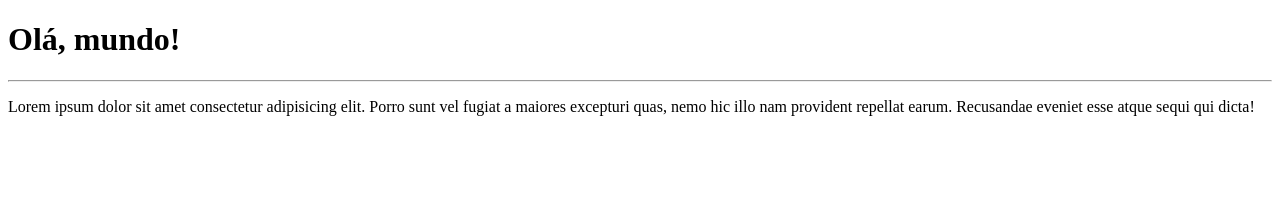
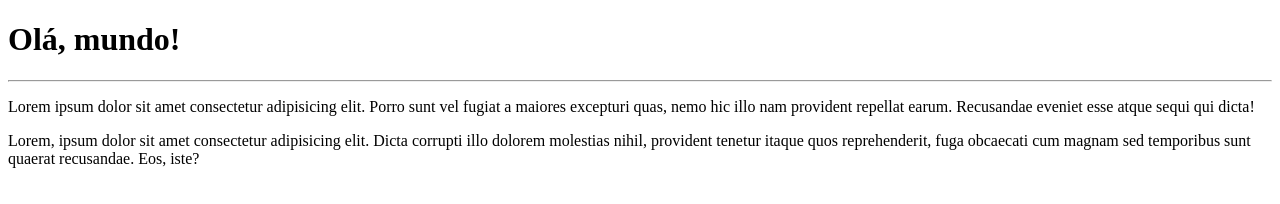
Before and after one commit to Gabriel-Araujo12/Ola-Mundo, a plain HTML site: page Site-Exemplo/index.html in a window 1280 px wide. Drawn offline with Linux system fonts and the light colour scheme.

Commit message:
Adicionei um parágrafo

```diff
--- a/Site-Exemplo/index.html
+++ b/Site-Exemplo/index.html
@@ -10,5 +10,6 @@
     <h1>Olá, mundo!</h1>
     <hr>
     <p>Lorem ipsum dolor sit amet consectetur adipisicing elit. Porro sunt vel fugiat a maiores excepturi quas, nemo hic illo nam provident repellat earum. Recusandae eveniet esse atque sequi qui dicta!</p>
+    <p>Lorem, ipsum dolor sit amet consectetur adipisicing elit. Dicta corrupti illo dolorem molestias nihil, provident tenetur itaque quos reprehenderit, fuga obcaecati cum magnam sed temporibus sunt quaerat recusandae. Eos, iste?</p>
 </body>
 </html>
```
